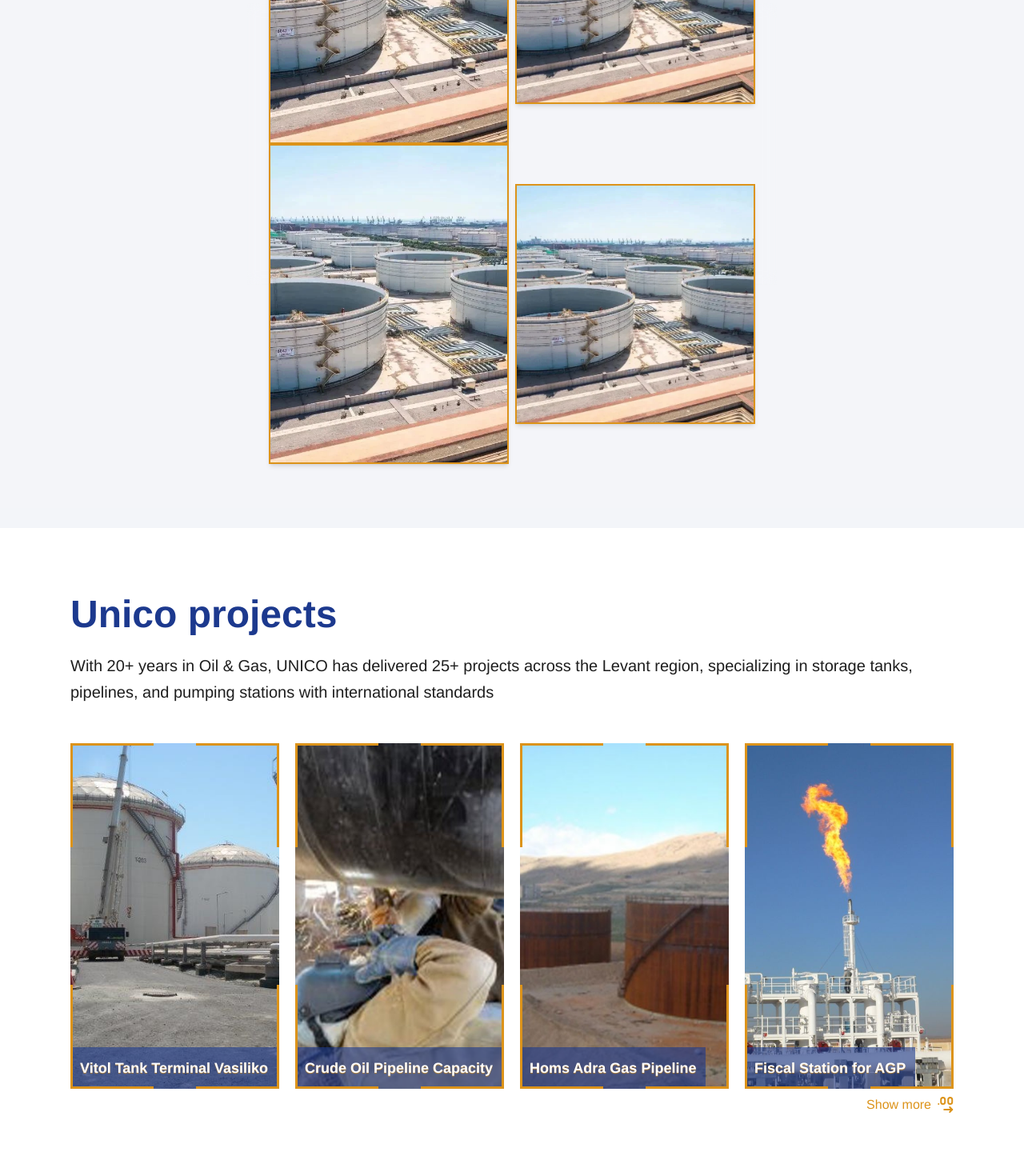
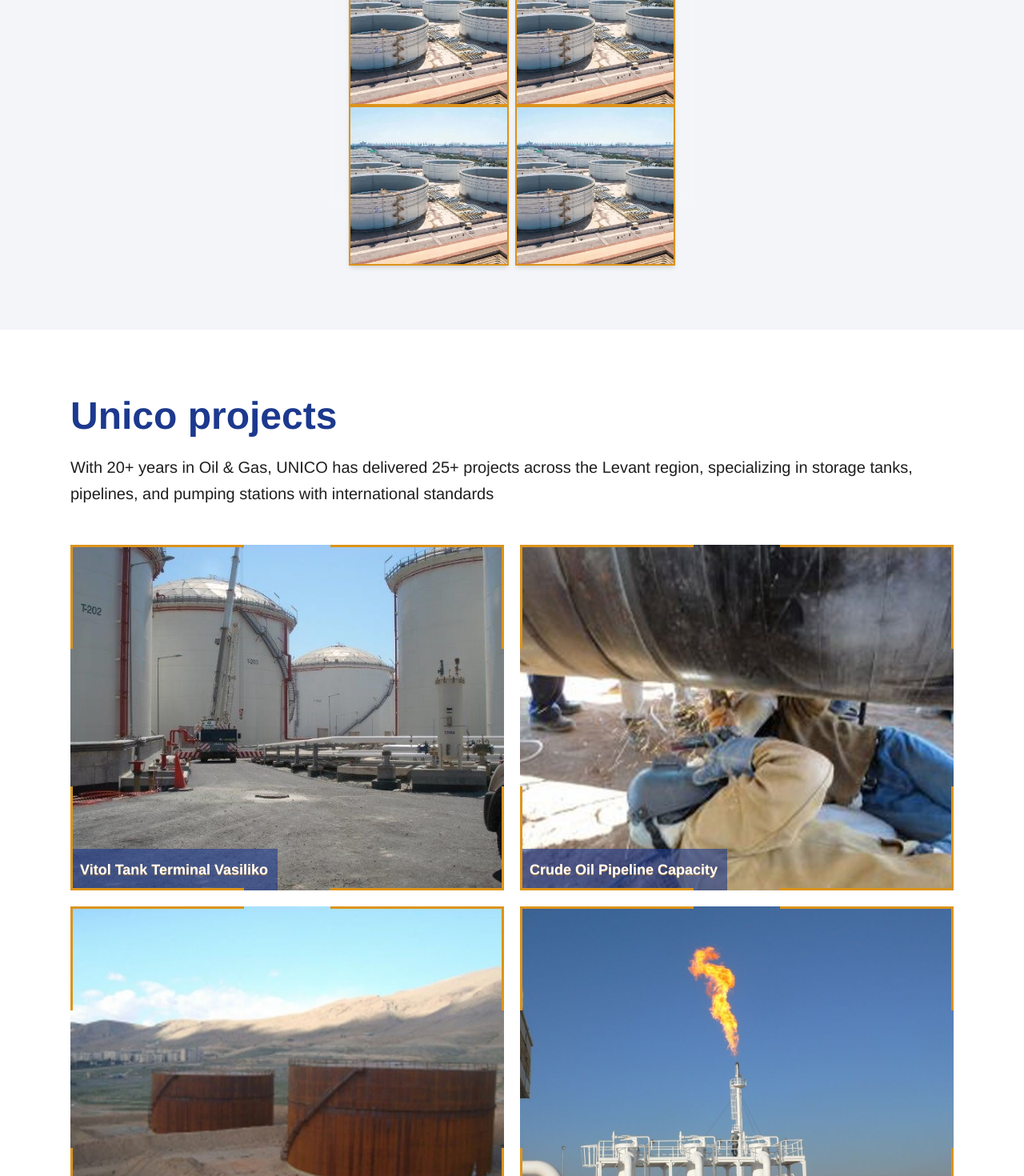
Before and after one commit to fatma-mohamed99/petroleum, a Next.js app: page / in a window 1280 px wide. Shown: the part 2160-3630 px from the top of the page at 80% size. Built offline with nearby package versions, Linux system fonts and the light colour scheme.

Commit message:
edit:whoareWe

```diff
--- a/src/components/home-component/Who-are-we-section/WhoAreWeSection.tsx
+++ b/src/components/home-component/Who-are-we-section/WhoAreWeSection.tsx
@@ -7,21 +7,20 @@ import Image from "next/image";
 import SectionContainer from "@/components/styles-wrappers/SectionContainer";
 
 function WhoAreWeSection() {
-
   const containerRef = useRef(null);
 
   const generateRows = () => {
     const rows = [];
-    for (let i = 1; i <= 2; i++) {
+    for (let i = 1; i <=3; i++) {
       rows.push(
         <div
           className="row
-         min-w-full  flex justify-center items-center gap-x-2 gap-y-3 "
+         min-w-full  flex justify-center items-start gap-2 "
           key={i}
         >
           <div
             className="card card-left
-          relative w-[300px] h-[400px]
+          relative w-[200px] h-[200px]
           overflow-hidden
           will-change-transform
            shadow-md
@@ -38,7 +37,7 @@ function WhoAreWeSection() {
           </div>
           <div
             className="card card-right
-          relative w-[300px] h-[300px]
+          relative w-[200px] h-[200px]
           overflow-hidden
           will-change-transform
            shadow-md
@@ -64,11 +63,11 @@ function WhoAreWeSection() {
     () => {
       gsap.registerPlugin(ScrollTrigger);
 
-      const leftXValues = [-500, -600];
-      const rightXValues = [500, 600 ];
-      const leftRotationValues = [-30, -30 ];
-      const rightRotationValues = [30, 30];
-      const yValues = [100, -50];
+      const leftXValues = [-350, -400,-450];
+      const rightXValues = [350, 400,450];
+      const leftRotationValues = [-20, -20,-20];
+      const rightRotationValues = [20, 20,20];
+      const yValues = [100, 0,-50];
 
       gsap.utils.toArray(".row").forEach((row, index) => {
         const cardLeft = row.querySelector(".card-left");
@@ -78,11 +77,8 @@ function WhoAreWeSection() {
           x: leftXValues[index],
           y: yValues[index],
           rotation: leftRotationValues[index],
-          ease: "power2.out",
           scrollTrigger: {
             trigger: ".main",
-            start: "30% bottom",
-            end: "120% bottom",
             scrub: true,
           },
         });
@@ -91,11 +87,8 @@ function WhoAreWeSection() {
           x: rightXValues[index],
           y: yValues[index],
           rotation: rightRotationValues[index],
-          ease: "power2.out",
           scrollTrigger: {
             trigger: ".main",
-            start: "30% bottom",
-            end: "120% bottom",
              scrub: true,
           },
         });
@@ -120,19 +113,25 @@ function WhoAreWeSection() {
   );
 
   return (
-    <SectionContainer title={"Who Are We"} description={""} sectionClass="bg-main/5 w-full">
+    <SectionContainer
+      title={"Who Are We"}
+      description={""}
+      containerClass="main"
+      sectionClass="bg-main/5 w-full"
+    >
       <div
         ref={containerRef}
-        className="main
+        className="
       relative
       w-full
        flex justify-center
        flex-col
+       min-h-96
 
     "
       >
         <div
-  className="main-content w-3/5 mx-auto absolute
+          className="main-content w-3/7 mx-auto absolute
                      top-1/2 left-1/2 translate-x-[-50%]
                      translate-y-[-50%]  backdrop-blur-sm p-8 "
         >
@@ -140,14 +139,12 @@ translate-y-[-50%]  backdrop-blur-sm p-8 "
             <div className="line mb-6">
               <p className="text-textColor leading-relaxed font-medium">
                 For over two decades,
-        <span
-          className="text-main font-semibold mx-1"
-        >
+                <span className="text-main font-semibold mx-1">
                   Unico Petroleum
                 </span>
-        has established itself as the premier provider of
-        specialized services across the Oil and Gas industry
-         throughout the region, earning the trust of major industry players.
+                has established itself as the premier provider of specialized
+                services across the Oil and Gas industry throughout the region,
+                earning the trust of major industry players.
               </p>
             </div>
 
@@ -155,9 +152,14 @@ translate-y-[-50%]  backdrop-blur-sm p-8 "
               <p className="text-textColor leading-relaxed font-medium">
                 Our unwavering dedication to
                 <span className="text-main mx-1 font-semibold">
-          exceptional quality standards, rigorous safety protocols, and unparalleled service excellence
+                  exceptional quality standards, rigorous safety protocols, and
+                  unparalleled service excellence
                 </span>
-        is demonstrated through our impressive portfolio of projects delivered precisely on schedule and within budgetary constraints. This commitment remains the cornerstone of our corporate vision as we continue to innovate and lead the industry forward.
+                is demonstrated through our impressive portfolio of projects
+                delivered precisely on schedule and within budgetary
+                constraints. This commitment remains the cornerstone of our
+                corporate vision as we continue to innovate and lead the
+                industry forward.
               </p>
             </div>
           </div>
--- a/src/components/home-component/project-section/ProjectSection.tsx
+++ b/src/components/home-component/project-section/ProjectSection.tsx
@@ -19,12 +19,14 @@ function ProjectSection() {
   setShowAll((prev) => {
     const newState = !prev;
 
+    if (prev === true && newState === false) {
       setTimeout(() => {
         sectionRef.current?.scrollIntoView({
           behavior: "smooth",
           block: "start",
         });
       }, 0);
+    }
 
     return newState;
   });
@@ -57,7 +59,7 @@ function ProjectSection() {
         UNICO has delivered 25+ projects across the Levant region, specializing in storage tanks, pipelines,
         and pumping stations with international standards`}
     >
-      <div  className="grid grid-cols-1 sm:grid-cols-2 lg:grid-cols-4 gap-5 w-full">
+      <div  className="grid grid-cols-1 sm:grid-cols-2  gap-5 w-full">
         {showingProject.map((project) => (
           <div key={project.id}>
             <CardWithAnimatedBorder
@@ -72,9 +74,9 @@ function ProjectSection() {
         ))}
       </div>
 
-      <div className="w-full flex justify-end mt-2">
+      <div className="w-full flex justify-end mt-2 md:text-lg lg:text-xl">
         <button
-          className="flex outline-0 gap-1 text-secondary cursor-pointer"
+          className="flex outline-0 gap-1 text-secondary cursor-pointer border-b-2 border-transparent hover:border-secondary transition-all duration-300"
           onClick={handleShow}
         >
           {showAll ? "Show less" : "Show more"}
--- a/src/components/styles-wrappers/SectionContainer.tsx
+++ b/src/components/styles-wrappers/SectionContainer.tsx
@@ -107,7 +107,7 @@ const SectionContainer: React.FC<SectionContainerProps> = ({
             style={{ width: "0%" }}
           />
         </div>
-        <div className="mb-12">
+        <div className={`${description===""?"mb-0":"mb-12"}`}>
           <div className="overflow-hidden text-4xl md:text-5xl">
             <h2 ref={titleRef} className={` font-bold mb-6 text-main `}>
               {title}
```
Lines whose indentation alone changed are shown as unchanged.
